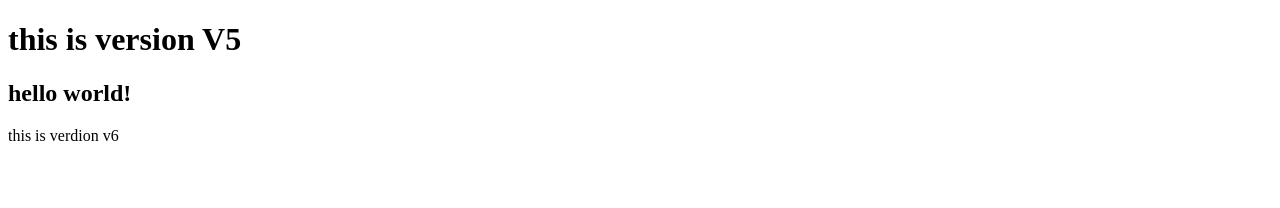
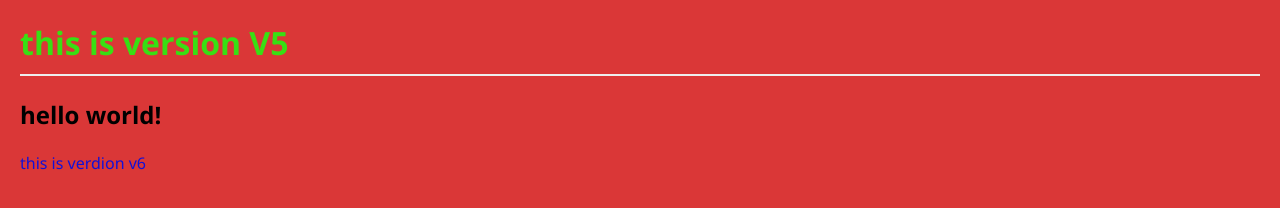
Before and after one commit to aditi-wagh-846/myrepo, a plain HTML site: page index.html in a window 1280 px wide. Drawn offline with Linux system fonts and the light colour scheme.

Commit message:
designing added

```diff
--- a/index.html
+++ b/index.html
@@ -4,6 +4,7 @@
     <meta charset="UTF-8">
     <meta name="viewport" content="width=device-width, initial-scale=1.0">
     <title>Document</title>
+    <link rel="stylesheet" href="style.css">
 </head>
 <body>
     <h1>this is version V5</h1>
--- /dev/null
+++ b/style.css
@@ -0,0 +1,19 @@
+/* styles.css */
+body {
+  font-family: 'Segoe UI', Tahoma, Geneva, Verdana, sans-serif;
+  margin: 20px;
+}
+
+h1 {
+  color: #38df13;
+  border-bottom: 2px solid #eee;
+  padding-bottom: 10px;
+}
+
+p {
+  line-height: 1.6;
+  color: #1310d6;
+}
+body{
+    background-color: rgb(218, 55, 55);
+}
```
